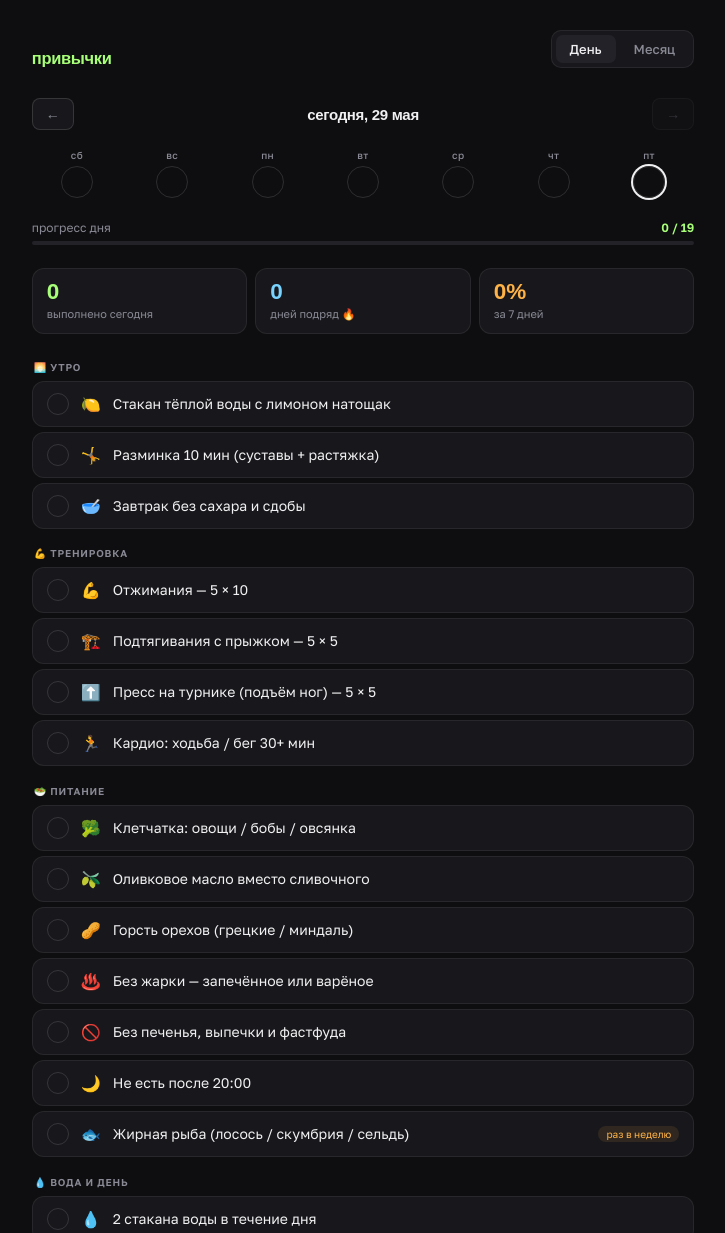
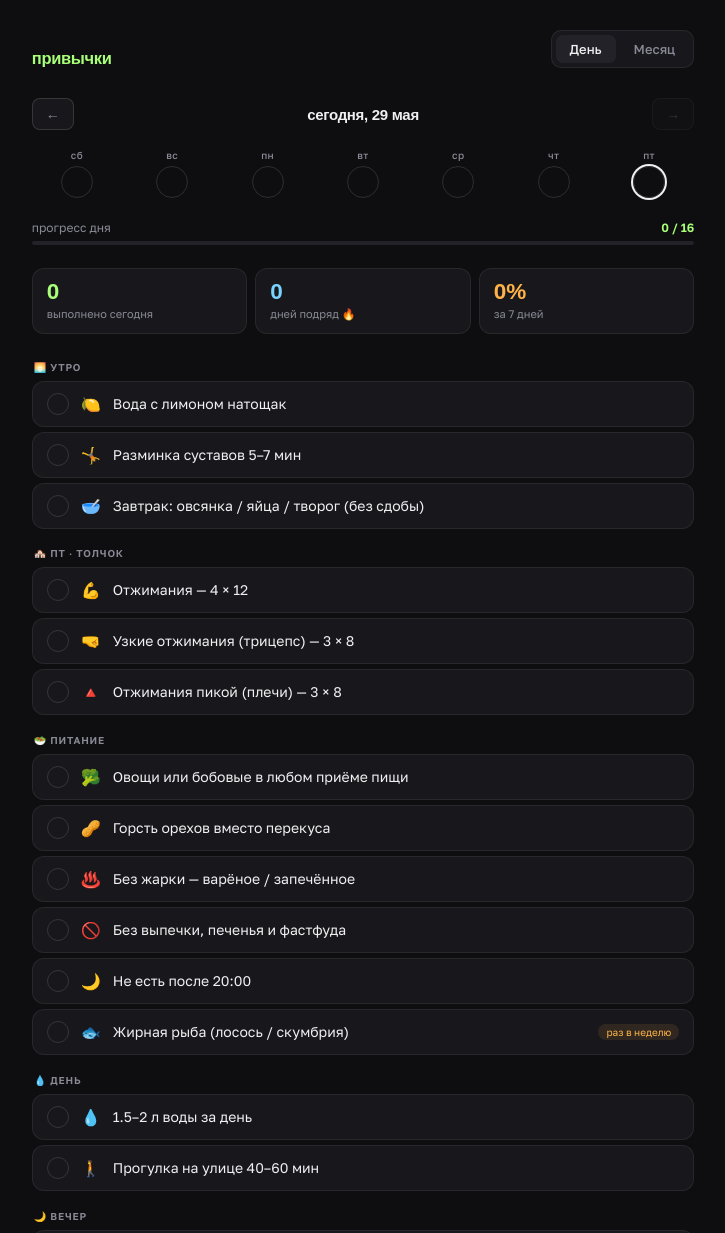
Before and after one commit to DimaDali17/habits, a plain HTML site: page index.html in a window 1280 px wide. Shown: the top 1233 px of the page, without its empty margins (277-1002 px from the left). Drawn offline with Linux system fonts and the light colour scheme; a web font is replaced by a local one.

Commit message:
Add files via upload

```diff
--- a/index.html
+++ b/index.html
@@ -425,36 +425,69 @@ body {
 </div>
 
 <script>
-const HABITS = [
-  // ── Утро
-  { id:'water_lemon',  section:'🌅 Утро',        name:'Стакан тёплой воды с лимоном натощак',        icon:'🍋' },
-  { id:'warmup',       section:'🌅 Утро',        name:'Разминка 10 мин (суставы + растяжка)',         icon:'🤸' },
-  { id:'no_sugar_am',  section:'🌅 Утро',        name:'Завтрак без сахара и сдобы',                   icon:'🥣' },
+const WORKOUT_SCHEDULE = {
+  1: { label: 'Пн \u00b7 Тяга', habits: [
+    { id:'w_neg_pull',  name:'Негативные подтягивания \u2014 4 \u00d7 4 (спуск 4 сек)', icon:'\ud83d\udd3c' },
+    { id:'w_row',       name:'Горизонтальная тяга под столом \u2014 3 \u00d7 8',        icon:'\u2194\ufe0f' },
+    { id:'w_dead_hang', name:'Вис на турнике \u2014 3 \u00d7 20 сек',                   icon:'\ud83e\ude9d' },
+  ]},
+  2: { label: 'Вт \u00b7 Толчок', habits: [
+    { id:'w_pushup',    name:'Отжимания \u2014 4 \u00d7 10',                            icon:'\ud83d\udcaa' },
+    { id:'w_wide_pu',   name:'Широкие отжимания (грудь) \u2014 3 \u00d7 8',             icon:'\ud83e\udd32' },
+    { id:'w_dips',      name:'Отжимания на стуле сзади (трицепс) \u2014 3 \u00d7 10',  icon:'\ud83e\ude91' },
+  ]},
+  3: { label: 'Ср \u00b7 Ноги + пресс', habits: [
+    { id:'w_squat',     name:'Приседания \u2014 4 \u00d7 15',                           icon:'\ud83e\uddb5' },
+    { id:'w_lunge',     name:'Выпады \u2014 3 \u00d7 10 на каждую ногу',                icon:'\ud83d\udeb6' },
+    { id:'w_leg_raise', name:'Подъём ног лёжа \u2014 3 \u00d7 12',                     icon:'\u2b06\ufe0f' },
+    { id:'w_plank',     name:'Планка \u2014 3 \u00d7 30\u201345 сек',                   icon:'\u23f1\ufe0f' },
+  ]},
+  4: { label: 'Чт \u00b7 Тяга', habits: [
+    { id:'w_neg_pull2', name:'Негативные подтягивания \u2014 4 \u00d7 5',               icon:'\ud83d\udd3c' },
+    { id:'w_row2',      name:'Горизонтальная тяга \u2014 3 \u00d7 10',                  icon:'\u2194\ufe0f' },
+    { id:'w_knee_bar',  name:'Подъём коленей на турнике \u2014 3 \u00d7 8',             icon:'\ud83e\ude9d' },
+  ]},
+  5: { label: 'Пт \u00b7 Толчок', habits: [
+    { id:'w_pushup2',   name:'Отжимания \u2014 4 \u00d7 12',                            icon:'\ud83d\udcaa' },
+    { id:'w_narrow_pu', name:'Узкие отжимания (трицепс) \u2014 3 \u00d7 8',             icon:'\ud83e\udd1c' },
+    { id:'w_pike_pu',   name:'Отжимания пикой (плечи) \u2014 3 \u00d7 8',              icon:'\ud83d\udd3a' },
+  ]},
+  6: { label: 'Сб \u00b7 Кардио', habits: [
+    { id:'w_run',       name:'Быстрая ходьба или лёгкий бег \u2014 30\u201340 мин',    icon:'\ud83c\udfc3' },
+    { id:'w_stretch',   name:'Растяжка всего тела \u2014 15 мин',                      icon:'\ud83e\udd38' },
+    { id:'w_breath',    name:'Дыхание 4-7-8 \u2014 5 мин',                             icon:'\ud83c\udf2c\ufe0f' },
+  ]},
+  0: { label: 'Вс \u00b7 Отдых', habits: [
+    { id:'w_rest_walk', name:'Прогулка в спокойном темпе 30+ мин',                     icon:'\ud83c\udf33' },
+    { id:'w_foam',      name:'Самомассаж / раскатка мышц \u2014 10 мин',               icon:'\ud83e\udde4' },
+  ]},
+};
 
-  // ── Тренировка
-  { id:'pushups',      section:'💪 Тренировка',  name:'Отжимания — 5 × 10',                          icon:'💪' },
-  { id:'pullups',      section:'💪 Тренировка',  name:'Подтягивания с прыжком — 5 × 5',              icon:'🏗️' },
-  { id:'abs',          section:'💪 Тренировка',  name:'Пресс на турнике (подъём ног) — 5 × 5',       icon:'⬆️' },
-  { id:'cardio',       section:'💪 Тренировка',  name:'Кардио: ходьба / бег 30+ мин',                icon:'🏃' },
+const DAILY_HABITS = [
+  { id:'water_lemon', section:'\ud83c\udf05 Утро',    name:'Вода с лимоном натощак',                       icon:'\ud83c\udf4b' },
+  { id:'warmup',      section:'\ud83c\udf05 Утро',    name:'Разминка суставов 5\u20137 мин',               icon:'\ud83e\udd38' },
+  { id:'no_sugar_am', section:'\ud83c\udf05 Утро',    name:'Завтрак: овсянка / яйца / творог (без сдобы)', icon:'\ud83e\udd63' },
+  { id:'fiber',       section:'\ud83e\udd57 Питание', name:'Овощи или бобовые в любом приёме пищи',        icon:'\ud83e\udd66' },
+  { id:'nuts',        section:'\ud83e\udd57 Питание', name:'Горсть орехов вместо перекуса',                icon:'\ud83e\udd5c' },
+  { id:'no_fry',      section:'\ud83e\udd57 Питание', name:'Без жарки \u2014 варёное / запечённое',        icon:'\u2668\ufe0f' },
+  { id:'no_sweet',    section:'\ud83e\udd57 Питание', name:'Без выпечки, печенья и фастфуда',              icon:'\ud83d\udeab' },
+  { id:'no_late',     section:'\ud83e\udd57 Питание', name:'Не есть после 20:00',                         icon:'\ud83c\udf19' },
+  { id:'fish',        section:'\ud83e\udd57 Питание', name:'Жирная рыба (лосось / скумбрия)',              icon:'\ud83d\udc1f', weekly:true },
+  { id:'water_day',   section:'\ud83d\udca7 День',    name:'1.5\u20132 л воды за день',                    icon:'\ud83d\udca7' },
+  { id:'walk',        section:'\ud83d\udca7 День',    name:'Прогулка на улице 40\u201360 мин',             icon:'\ud83d\udeb6' },
+  { id:'book',        section:'\ud83c\udf19 Вечер',   name:'Чтение книги 20\u201330 мин',                  icon:'\ud83d\udcd6' },
+  { id:'sleep',       section:'\ud83c\udf19 Вечер',   name:'Экран выключен в 22:30, сон в 23:00',         icon:'\ud83c\udf1b' },
+];
 
-  // ── Питание (ключ к холестерину)
-  { id:'fiber',        section:'🥗 Питание',     name:'Клетчатка: овощи / бобы / овсянка',           icon:'🥦' },
-  { id:'olive_oil',    section:'🥗 Питание',     name:'Оливковое масло вместо сливочного',            icon:'🫒' },
-  { id:'nuts',         section:'🥗 Питание',     name:'Горсть орехов (грецкие / миндаль)',            icon:'🥜' },
-  { id:'no_fry',       section:'🥗 Питание',     name:'Без жарки — запечённое или варёное',           icon:'♨️' },
-  { id:'no_sweet',     section:'🥗 Питание',     name:'Без печенья, выпечки и фастфуда',              icon:'🚫' },
-  { id:'no_late',      section:'🥗 Питание',     name:'Не есть после 20:00',                         icon:'🌙' },
-  { id:'fish',         section:'🥗 Питание',     name:'Жирная рыба (лосось / скумбрия / сельдь)',    icon:'🐟', weekly:true },
+function getHabitsForDate(d) {
+  const dow = d.getDay();
+  const w = WORKOUT_SCHEDULE[dow];
+  const wHabits = w.habits.map(h => ({ ...h, section: '\ud83c\udfd8\ufe0f ' + w.label }));
+  const daily = DAILY_HABITS;
+  return [...daily.slice(0,3), ...wHabits, ...daily.slice(3)];
+}
 
-  // ── День
-  { id:'water_day',    section:'💧 Вода и день', name:'2 стакана воды в течение дня',                icon:'💧' },
-  { id:'walk',         section:'💧 Вода и день', name:'Прогулка на улице 60 мин',                    icon:'🚶' },
-  { id:'no_stress',    section:'💧 Вода и день', name:'5 мин спокойного дыхания / медитация',        icon:'🧘' },
-
-  // ── Вечер
-  { id:'book',         section:'🌙 Вечер',       name:'Чтение книги 30 мин',                         icon:'📖' },
-  { id:'sleep',        section:'🌙 Вечер',       name:'Экран выключен в 22:30 — сон в 23:00',        icon:'🌛' },
-];
+const HABITS = getHabitsForDate(new Date());
 
 const MONTHS_RU = ['январь','февраль','март','апрель','май','июнь','июль','август','сентябрь','октябрь','ноябрь','декабрь'];
 const MONTHS_RU_GEN = ['января','февраля','марта','апреля','мая','июня','июля','августа','сентября','октября','ноября','декабря'];
@@ -502,10 +535,11 @@ function switchTab(tab){
 
 function getStreak(){
   let streak=0, d=new Date(todayZero());
-  const total=HABITS.filter(h=>!h.weekly).length;
   for(let i=0;i<365;i++){
+    const habits=getHabitsForDate(d);
+    const total=habits.filter(h=>!h.weekly).length;
     const dd=state[dateKey(d)]||{};
-    const done=HABITS.filter(h=>!h.weekly).filter(h=>dd[h.id]).length;
+    const done=habits.filter(h=>!h.weekly).filter(h=>dd[h.id]).length;
     if(done>=Math.floor(total*0.8)){ streak++; d.setDate(d.getDate()-1); }
     else break;
   }
@@ -517,7 +551,7 @@ function getWeekPct(){
   for(let i=0;i<7;i++){
     const d=new Date(todayZero()); d.setDate(d.getDate()-i);
     const dd=state[dateKey(d)]||{};
-    const h=HABITS.filter(x=>!x.weekly);
+    const h=getHabitsForDate(d).filter(x=>!x.weekly);
     tot+=h.length; done+=h.filter(x=>dd[x.id]).length;
   }
   return tot>0?Math.round(done/tot*100):0;
@@ -525,9 +559,9 @@ function getWeekPct(){
 
 function dayPct(d){
   const dd=state[dateKey(d)]||{};
-  const h=HABITS.length;
-  const done=HABITS.filter(x=>dd[x.id]).length;
-  return h>0?Math.round(done/h*100):0;
+  const habits=getHabitsForDate(d);
+  const done=habits.filter(x=>dd[x.id]).length;
+  return habits.length>0?Math.round(done/habits.length*100):0;
 }
 
 function formatDate(d){
@@ -562,8 +596,9 @@ function renderDay(){
   }
 
   const dd=dayData(curDay);
-  const total=HABITS.length;
-  const done=HABITS.filter(h=>dd[h.id]).length;
+  const habitsToday=getHabitsForDate(curDay);
+  const total=habitsToday.length;
+  const done=habitsToday.filter(h=>dd[h.id]).length;
   const pct=total>0?Math.round(done/total*100):0;
 
   document.getElementById('prog-text').textContent=`${done} / ${total}`;
@@ -574,7 +609,7 @@ function renderDay(){
 
   // sections
   const sections={};
-  HABITS.forEach(h=>{ if(!sections[h.section])sections[h.section]=[]; sections[h.section].push(h); });
+  habitsToday.forEach(h=>{ if(!sections[h.section])sections[h.section]=[]; sections[h.section].push(h); });
   const container=document.getElementById('sections-container');
   container.innerHTML='';
   Object.entries(sections).forEach(([sec,habits])=>{
@@ -650,7 +685,7 @@ function showDayDetail(d){
   document.getElementById('mdt-title').textContent=title;
   const rows=document.getElementById('mdt-rows');
   rows.innerHTML='';
-  HABITS.forEach(h=>{
+  getHabitsForDate(d).forEach(h=>{
     const done=!!dd[h.id];
     const row=document.createElement('div');
     row.className='month-detail-row';
```
